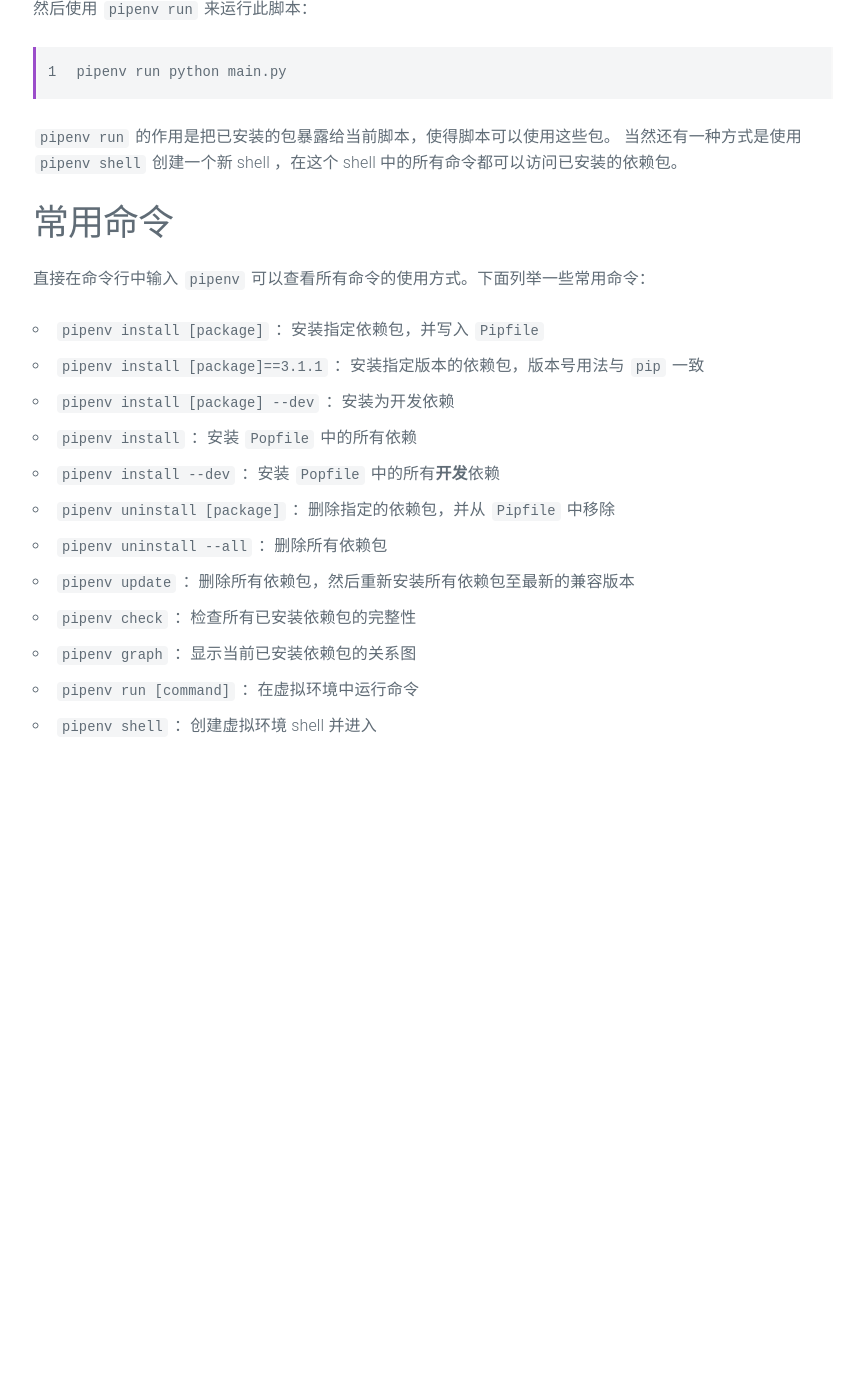
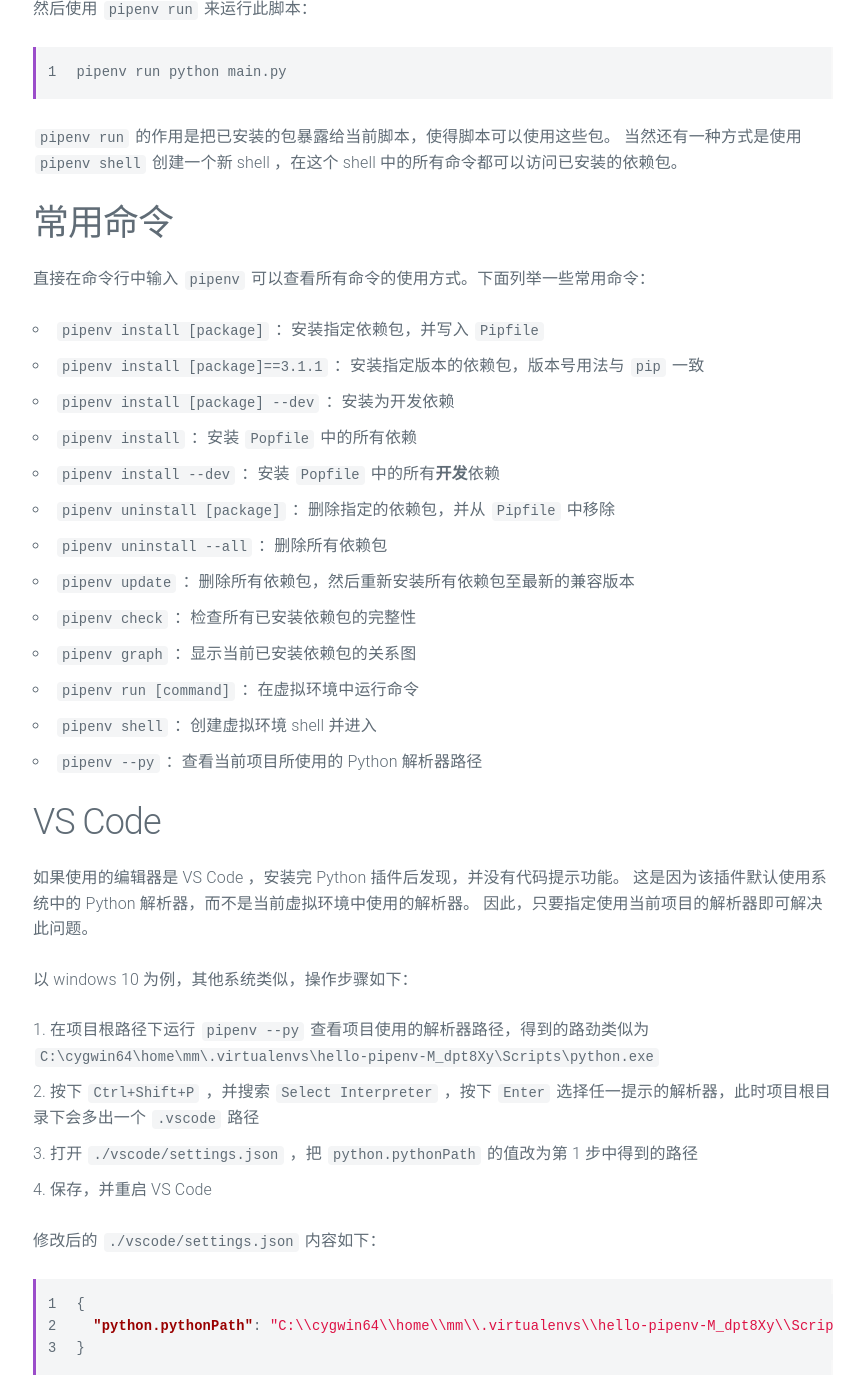
Before and after one commit to mmzhong/mmzhong.github.io, a Jekyll site: the page built from _posts/2018-02-03-pipenv.md, in a window 1280 px wide and 1400 px high, scrolled down 2176 px. Shown: the whole window, without its empty margins (207-1071 px from the left). Built offline with Jekyll 4.4.1, drawn with Linux system fonts in a browser that asks for light colours; before the commit the page ends 2940 px from its top, so only the background shows below that.

Commit message:
docs：working with vs code

````diff
--- a/_posts/2018-02-03-pipenv.md
+++ b/_posts/2018-02-03-pipenv.md
@@ -105,3 +105,25 @@ pipenv run python main.py
 * `pipenv graph` ：显示当前已安装依赖包的关系图
 * `pipenv run [command]` ：在虚拟环境中运行命令
 * `pipenv shell` ：创建虚拟环境 shell 并进入
+* `pipenv --py` ：查看当前项目所使用的 Python 解析器路径
+
+## VS Code
+
+如果使用的编辑器是 VS Code ，安装完 Python 插件后发现，并没有代码提示功能。
+这是因为该插件默认使用系统中的 Python 解析器，而不是当前虚拟环境中使用的解析器。
+因此，只要指定使用当前项目的解析器即可解决此问题。
+
+以 windows 10 为例，其他系统类似，操作步骤如下：
+
+1. 在项目根路径下运行 `pipenv --py` 查看项目使用的解析器路径，得到的路劲类似为 `C:\cygwin64\home\mm\.virtualenvs\hello-pipenv-M_dpt8Xy\Scripts\python.exe`
+2. 按下 `Ctrl+Shift+P` ，并搜索 `Select Interpreter` ，按下 `Enter` 选择任一提示的解析器，此时项目根目录下会多出一个 `.vscode` 路径
+3. 打开 `./vscode/settings.json` ，把 `python.pythonPath` 的值改为第 1 步中得到的路径
+4. 保存，并重启 VS Code
+
+修改后的 `./vscode/settings.json` 内容如下：
+
+```json
+{
+  "python.pythonPath": "C:\\cygwin64\\home\\mm\\.virtualenvs\\hello-pipenv-M_dpt8Xy\\Scripts\\python.exe"
+}
+```
````
